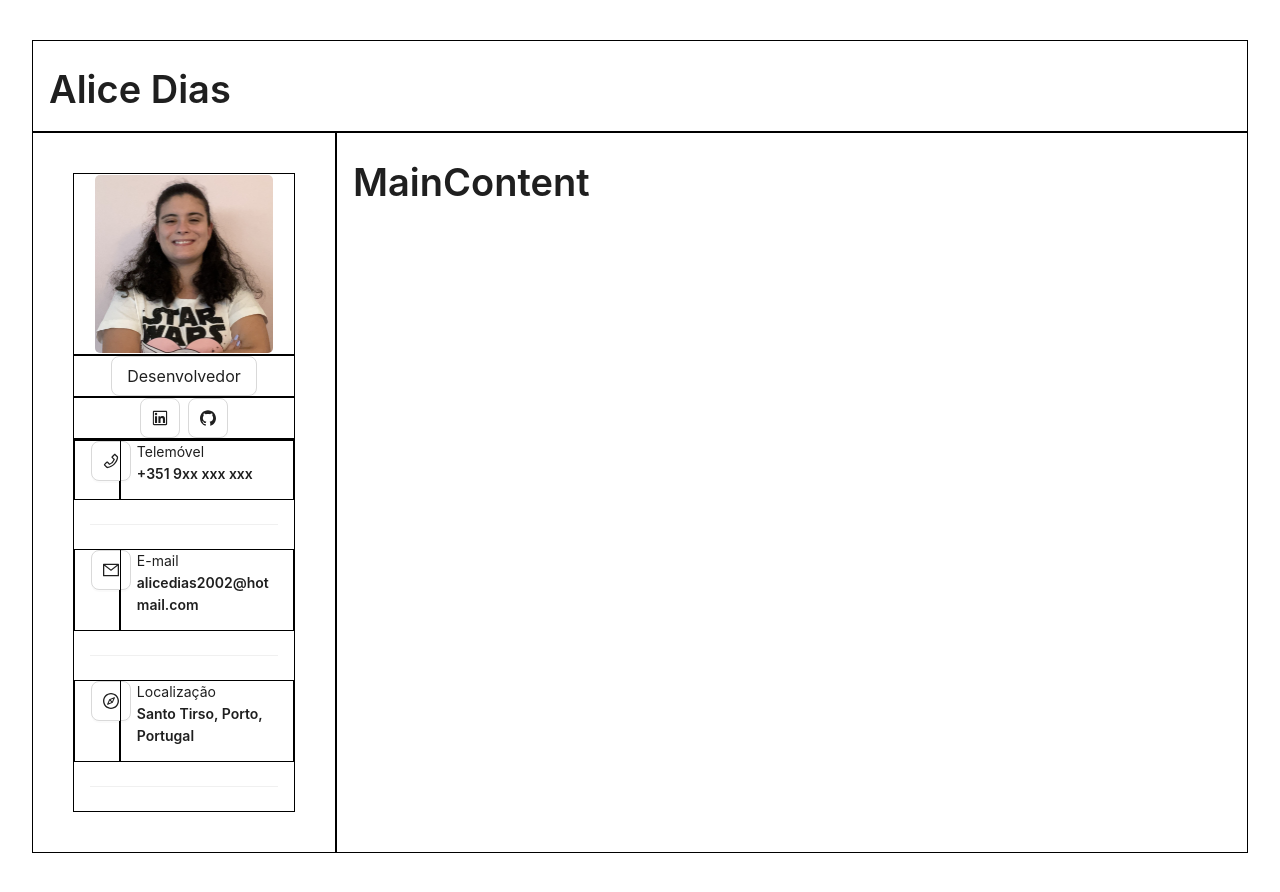
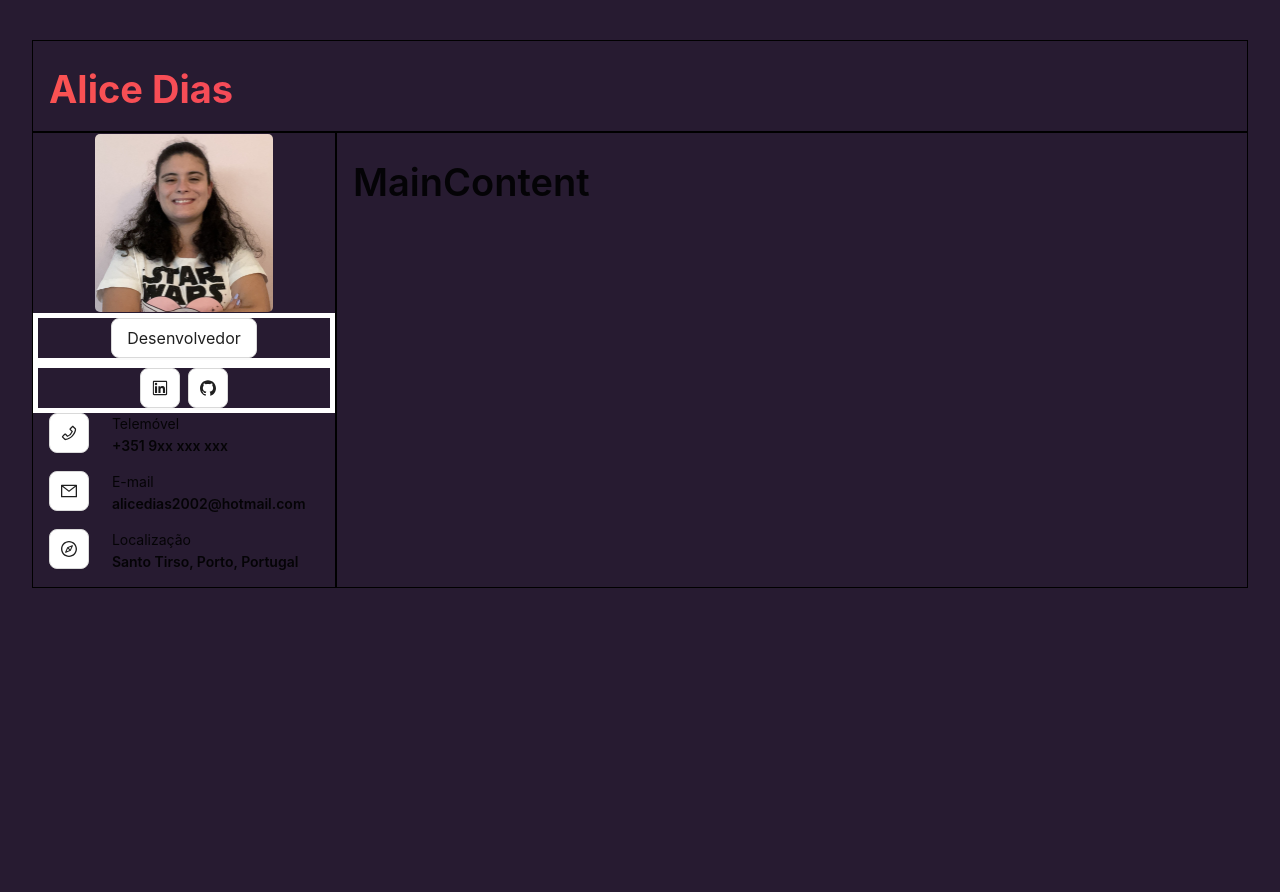
Before and after one commit to heyliceeee/cv_v2, a React (Create React App) app in the folder cv/: page / in a window 1280 px wide. After the commit the page ends 800 px from the top, so only its background shows below. Built offline with nearby package versions, Linux system fonts and the light colour scheme.

Commit message:
💄 feat: Estilizaçao CSS do background e nome dono do cv

```diff
--- /dev/null
+++ b/cv/src/App.css
@@ -0,0 +1,9 @@
+body {
+    background-color: #271B31;
+  }
+
+  .ant-typography-title {
+    background: linear-gradient(90deg, rgba(250,82,82,1) 0%, rgba(221,36,118,1) 98%);
+    -webkit-background-clip: text;
+    -webkit-text-fill-color: transparent;
+  }
--- a/cv/src/App.js
+++ b/cv/src/App.js
@@ -12,13 +12,13 @@ const App = () => {
     <div id="portfolio" style={{margin: '40px'}}>
       <Row gutter={{xs: 8, sm: 16, md: 24, lg: 32}}>
         <Col className='gutter-row' span={24} style={{border: '1px solid #000' }}>
-          <Title>Alice Dias</Title>
+          <Title className='ant-typography-title' style={{fontWeight: 'bold'}}>Alice Dias</Title>
         </Col>
       </Row>
 
       <Row gutter={{xs: 8, sm: 16, md: 24, lg: 32}}>
         <Col className='gutter-row' span={6} style={{ border: '1px solid #000' }}>
-          <Sidebar />
+          <Sidebar/>
         </Col>
 
         <Col className='gutter-row' span={18} style={{ border: '1px solid #000' }}>
--- a/cv/src/components/Sidebar.js
+++ b/cv/src/components/Sidebar.js
@@ -9,27 +9,27 @@ import Information from '../components/sidebar/Information';
 const Sidebar = () => {
 
   return (
-    <div id='sidebar' style={{margin: '40px'}}>
+    <div id='sidebar' style={{backgroundColor: '#'}}>
         <Row gutter={{xs: 8, sm: 16, md: 24, lg: 32}}>
-            <Col className='gutter-row' span={24} align="center" style={{border: '1px solid #000' }}>
+            <Col className='gutter-row' span={24} align="center">
                 <Avatar shape="square" size={{ xs: 124, sm: 132, md: 140, lg: 164, xl: 180, xxl: 200 }} src={PhotoProfile}/>
             </Col>
         </Row>
 
         <Row gutter={{xs: 8, sm: 16, md: 24, lg: 32}}>
-            <Col className='gutter-row' span={24} align="center" style={{border: '1px solid #000' }}>
+            <Col className='gutter-row' span={24} align="center" style={{border: '5px solid #FFF' }}>
                 <Button size='large'>Desenvolvedor</Button>
             </Col>
         </Row>
 
         <Row gutter={{xs: 8, sm: 16, md: 24, lg: 32}}>
-            <Col className='gutter-row' span={24} align="center" style={{border: '1px solid #000' }}>
+            <Col className='gutter-row' span={24} align="center" style={{border: '5px solid #FFF' }}>
                 <SocialNetwork />
             </Col>
         </Row>
 
         <Row gutter={{xs: 8, sm: 16, md: 24, lg: 32}}>
-            <Col className='gutter-row' span={24} align="center" style={{border: '1px solid #000' }}>
+            <Col className='gutter-row' span={24} align="center">
                 <Information />
             </Col>
         </Row>
--- a/cv/src/components/sidebar/Information.js
+++ b/cv/src/components/sidebar/Information.js
@@ -1,6 +1,6 @@
 import React from 'react'
 
-import { Typography, Col, Row, Button, Divider } from 'antd';
+import { Typography, Col, Row, Button } from 'antd';
 import { PhoneOutlined, MailOutlined, CompassOutlined } from '@ant-design/icons';
 
 
@@ -10,42 +10,37 @@ const Information = () => {
   return (
     <>
         <Row gutter={{xs: 8, sm: 16, md: 24, lg: 32}} justify="center">
-            <Col className='gutter-row' span={5} align="center" style={{border: '1px solid #000' }}>
+            <Col className='gutter-row' span={5} align="center">
                 <Button size='large' icon={<PhoneOutlined />}/>
             </Col>
 
-            <Col className='gutter-row' span={19} align="left" style={{border: '1px solid #000' }}>
+            <Col className='gutter-row' span={19} align="left">
                 <Text>Telemóvel</Text>
                 <Paragraph strong>+351 9xx xxx xxx</Paragraph>
             </Col>
         </Row>
 
-        <Divider orientationMargin={0.001}/>
-
         <Row gutter={{xs: 8, sm: 16, md: 24, lg: 32}} justify="center">
-            <Col className='gutter-row' span={5} align="center" style={{border: '1px solid #000' }}>
+            <Col className='gutter-row' span={5} align="center">
                 <Button size='large' icon={<MailOutlined />}/>
             </Col>
 
-            <Col className='gutter-row' span={19} align="left" style={{border: '1px solid #000' }}>
+            <Col className='gutter-row' span={19} align="left">
                 <Text>E-mail</Text>
                 <Paragraph strong>alicedias2002@hotmail.com</Paragraph>
             </Col>
         </Row>
 
-        <Divider />
-
         <Row gutter={{xs: 8, sm: 16, md: 24, lg: 32}} justify="center">
-            <Col className='gutter-row' span={5} align="center" style={{border: '1px solid #000' }}>
+            <Col className='gutter-row' span={5} align="center">
                 <Button size='large' icon={<CompassOutlined />}/>
             </Col>
 
-            <Col className='gutter-row' span={19} align="left" style={{border: '1px solid #000' }}>
+            <Col className='gutter-row' span={19} align="left">
                 <Text>Localização</Text>
                 <Paragraph strong>Santo Tirso, Porto, Portugal</Paragraph>
             </Col>
         </Row>
-        <Divider />
     </>
   )
 }
--- a/cv/src/index.js
+++ b/cv/src/index.js
@@ -1,13 +1,16 @@
 import React from 'react';
 import ReactDOM from 'react-dom/client';
+
+import './App.css'
 
 import App from './App';
 
 import { ConfigProvider } from 'antd';
 
 const root = ReactDOM.createRoot(document.getElementById('root'));
+
 root.render(
-  <ConfigProvider>
+  <ConfigProvider >
     <App />
   </ConfigProvider>
 );
```
